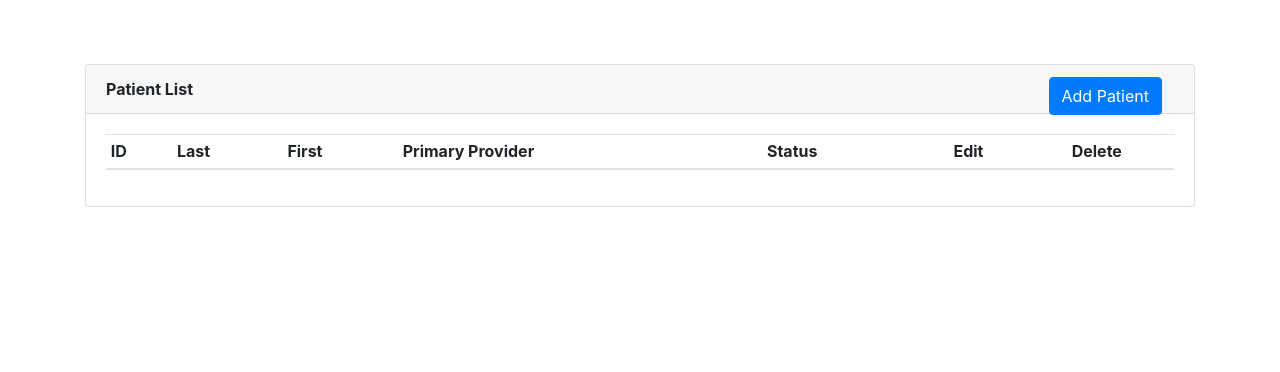
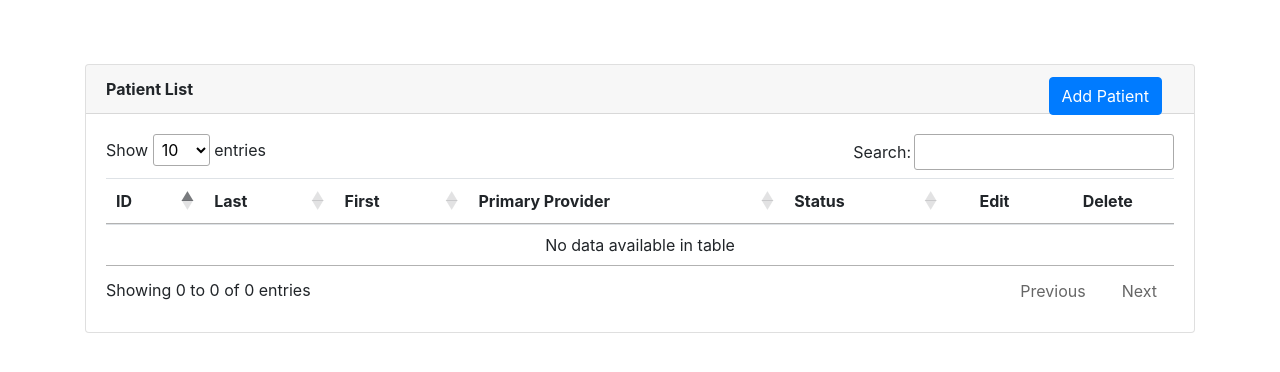
Before and after one commit to otr0624/HaitiApp, a Flask app: page /patients/ in a window 1280 px wide. Shown: the part 59-431 px from the top of the page. Run offline with Flask 2, Linux system fonts and the light colour scheme; data that the repository does not hold is empty; some libraries are stand-ins or nearby versions.

Commit message:
Added DataTable functionality to list tables

```diff
--- a/app/facilities/templates/facilities.html
+++ b/app/facilities/templates/facilities.html
@@ -11,14 +11,14 @@
               </a>
           </div>
           <div class="card-body">
-              <table class="table table-hover table-sm">
+              <table class="table table-hover table-sm" id="facility-list-table">
                   <thead>
                     <tr>
                       <th scope="col">ID</th>
                       <th scope="col">Name</th>
                       <th scope="col">Category</th>
-                      <th style="text-align: center; vertical-align: middle" scope="col">Edit</th>
-                      <th style="text-align: center; vertical-align: middle" scope="col">Delete</th>
+                      <th style="text-align: center; vertical-align: middle" scope="col" class="no-sort">Edit</th>
+                      <th style="text-align: center; vertical-align: middle" scope="col" class="no-sort">Delete</th>
                     </tr>
                   </thead>
                   <tbody>
--- a/app/patients/templates/patients.html
+++ b/app/patients/templates/patients.html
@@ -11,7 +11,7 @@
               </a>
           </div>
           <div class="card-body">
-              <table class="table table-hover table-sm">
+              <table class="table table-hover table-sm" id="patient-list-table">
                   <thead>
                     <tr>
                       <th scope="col">ID</th>
@@ -19,8 +19,8 @@
                       <th scope="col">First</th>
                       <th scope="col">Primary Provider</th>
                       <th scope="col">Status</th>
-                      <th style="text-align: center; vertical-align: middle" scope="col">Edit</th>
-                      <th style="text-align: center; vertical-align: middle" scope="col">Delete</th>
+                      <th style="text-align: center; vertical-align: middle" scope="col" class="no-sort">Edit</th>
+                      <th style="text-align: center; vertical-align: middle" scope="col" class="no-sort">Delete</th>
                     </tr>
                   </thead>
                   <tbody>
@@ -40,5 +40,11 @@
           </div>
         </div>
     </div>
+    <script type="text/javascript" charset="utf8" src="https://cdn.datatables.net/1.10.21/js/jquery.dataTables.js"></script>
+    <script type="text/javascript">
+       $(document).ready( function () {
+            $('#patient-list-table').DataTable();
+       } );
+    </script>
 
 {% endblock %}
--- a/app/providers/templates/providers.html
+++ b/app/providers/templates/providers.html
@@ -11,7 +11,7 @@
               </a>
           </div>
           <div class="card-body">
-              <table class="table table-hover table-sm">
+              <table class="table table-hover table-sm" id="provider-list-table">
                   <thead>
                     <tr>
                       <th scope="col">ID</th>
@@ -19,8 +19,8 @@
                       <th scope="col">First</th>
                       <th scope="col">Category</th>
                       <th scope="col">Facility</th>
-                      <th style="text-align: center; vertical-align: middle" scope="col">Edit</th>
-                      <th style="text-align: center; vertical-align: middle" scope="col">Delete</th>
+                      <th style="text-align: center; vertical-align: middle" scope="col" class="no-sort">Edit</th>
+                      <th style="text-align: center; vertical-align: middle" scope="col" class="no-sort">Delete</th>
                     </tr>
                   </thead>
                   <tbody>
--- a/app/templates/base.html
+++ b/app/templates/base.html
@@ -12,6 +12,7 @@
           integrity="sha384-9aIt2nRpC12Uk9gS9baDl411NQApFmC26EwAOH8WgZl5MYYxFfc+NcPb1dKGj7Sk"
           crossorigin="anonymous">
     <link href="//netdna.bootstrapcdn.com/bootstrap/3.0.0/css/bootstrap-glyphicons.css" rel="stylesheet">
+    <link rel="stylesheet" type="text/css" href="https://cdn.datatables.net/1.10.21/css/jquery.dataTables.css">
 </head>
 <body>
     <nav class="navbar navbar-expand-lg navbar-light bg-light">
@@ -84,4 +85,38 @@
         integrity="sha384-OgVRvuATP1z7JjHLkuOU7Xw704+h835Lr+6QL9UvYjZE3Ipu6Tp75j7Bh/kR0JKI"
         crossorigin="anonymous">
 </script>
+<script type="text/javascript" charset="utf8" src="https://cdn.datatables.net/1.10.21/js/jquery.dataTables.js"></script>
+<script>
+  $(function(){
+    $("#patient-list-table").dataTable( {
+      "columnDefs": [ {
+      "targets"  : 'no-sort',
+      "orderable": false,
+      "order": []
+      }]
+    });
+  })
+</script>
+<script>
+  $(function(){
+    $("#provider-list-table").dataTable( {
+      "columnDefs": [ {
+      "targets"  : 'no-sort',
+      "orderable": false,
+      "order": []
+      }]
+    });
+  })
+</script>
+<script>
+  $(function(){
+    $("#facility-list-table").dataTable( {
+      "columnDefs": [ {
+      "targets"  : 'no-sort',
+      "orderable": false,
+      "order": []
+      }]
+    });
+  })
+</script>
 </html>
```
